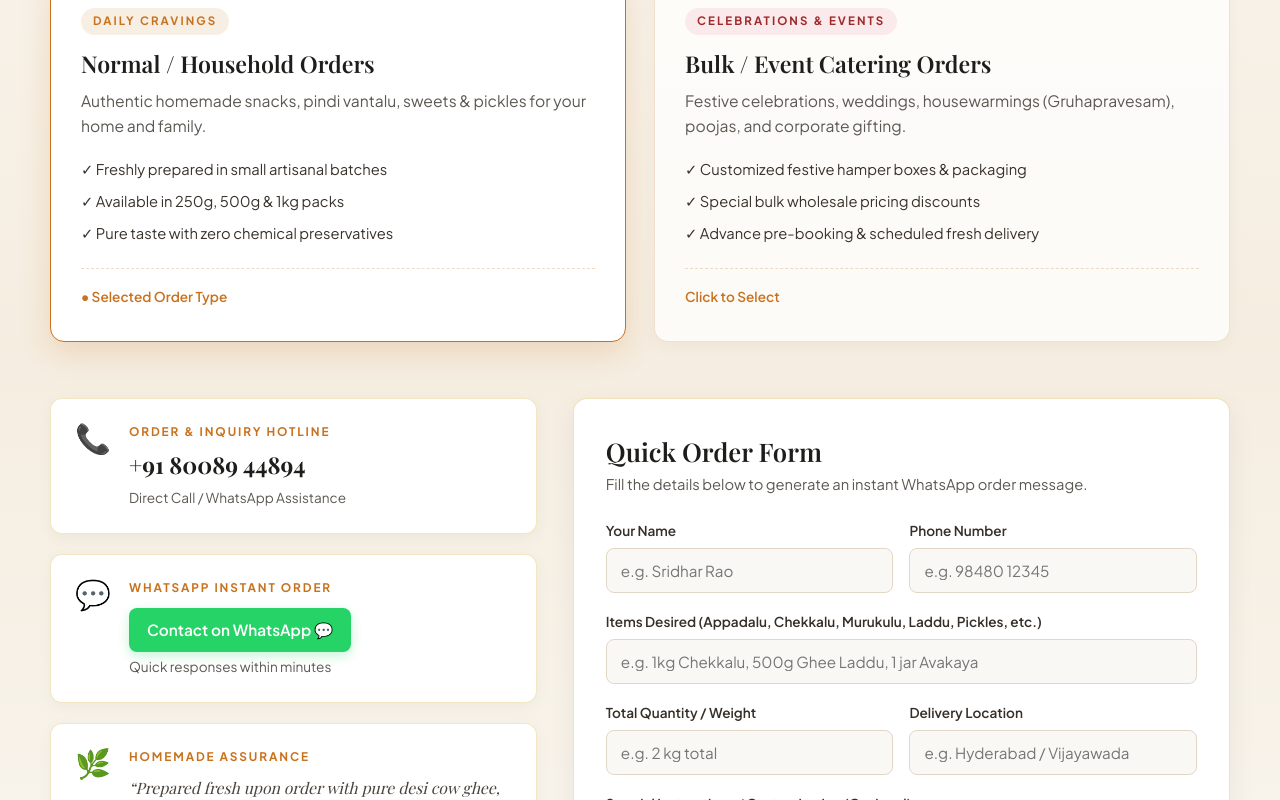
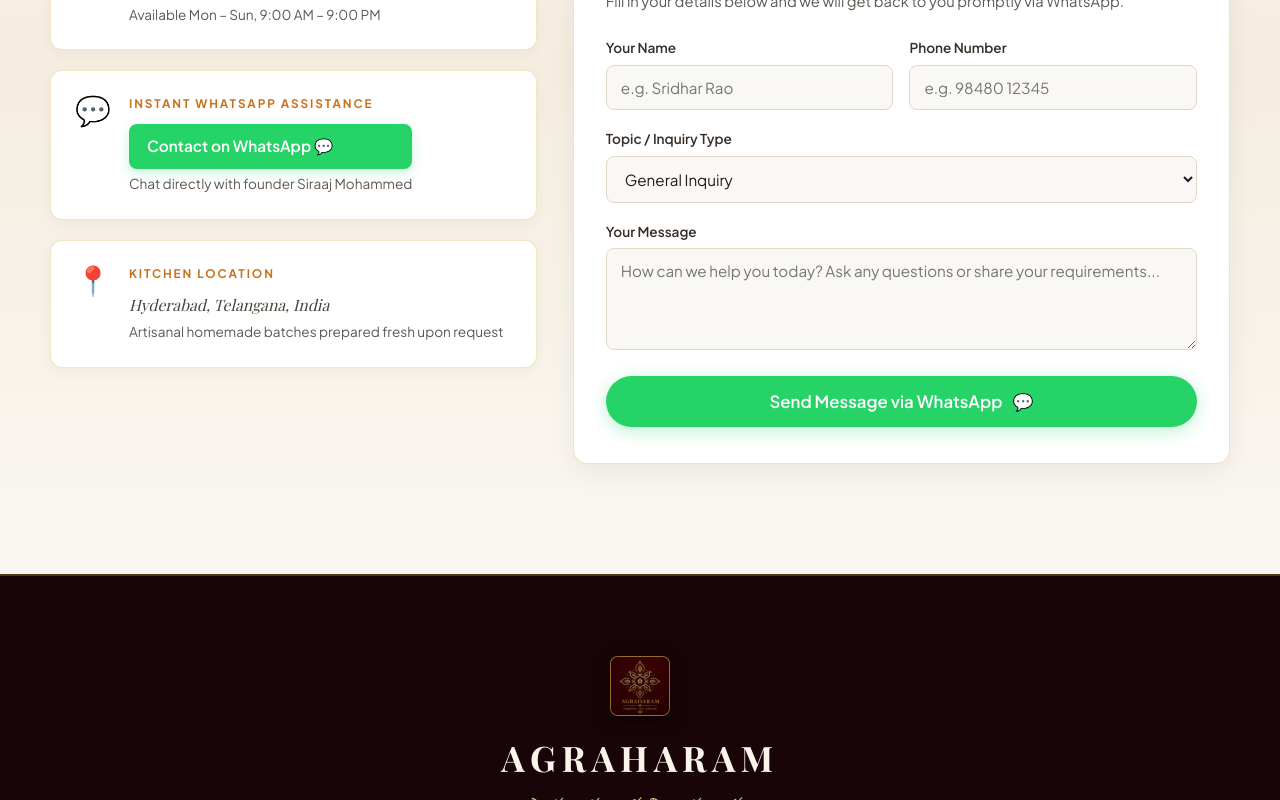
Before and after one commit to sakethverse-dev/agraharam, a React (Vite) app: page / in a window 1280 px wide. Shown: the part 6300-7100 px from the top of the page. Built offline with nearby package versions, Linux system fonts and the light colour scheme; a web font is replaced by a local one.

Commit message:
Refactor Contact section to focus purely on general inquiries and direct contact

```diff
--- a/src/components/Contact.jsx
+++ b/src/components/Contact.jsx
@@ -1,14 +1,11 @@
 import React, { useState } from 'react';
 
 function Contact({ phoneNumber = "+91 80089 44894" }) {
-  const [orderType, setOrderType] = useState('normal');
   const [formData, setFormData] = useState({
     name: '',
     phone: '',
-    items: '',
-    quantity: '',
-    eventDate: '',
-    notes: ''
+    subject: 'General Inquiry',
+    message: ''
   });
 
   const rawPhone = phoneNumber.replace(/[^0-9]/g, '');
@@ -20,20 +17,17 @@ function Contact({ phoneNumber = "+91 80089 44894" }) {
     });
   };
 
-  const handleWhatsAppSend = (e) => {
+  const handleSendMessage = (e) => {
     e.preventDefault();
-    const typeLabel = orderType === 'bulk' ? 'BULK / EVENT ORDER' : 'NORMAL / HOUSEHOLD ORDER';
-    const message = `🌿 *NEW ORDER INQUIRY - AGRAHARAM* 🌿\n\n` +
-      `*Order Type:* ${typeLabel}\n` +
-      `*Customer Name:* ${formData.name || 'Not specified'}\n` +
-      `*Contact Phone:* ${formData.phone || 'Not specified'}\n` +
-      `*Selected Items:* ${formData.items || 'All traditional snacks'}\n` +
-      `*Quantity / Pack Size:* ${formData.quantity || 'Standard'}\n` +
-      (orderType === 'bulk' && formData.eventDate ? `*Event / Requirement Date:* ${formData.eventDate}\n` : '') +
-      (formData.notes ? `*Special Notes:* ${formData.notes}\n` : '') +
-      `\n_Sent via AGRAHARAM Website_`;
+    const text =
+      `🌿 *GENERAL INQUIRY - AGRAHARAM* 🌿\n\n` +
+      `*Name:* ${formData.name || 'Not specified'}\n` +
+      `*Phone:* ${formData.phone || 'Not specified'}\n` +
+      `*Topic:* ${formData.subject}\n` +
+      `*Message:* ${formData.message || 'Hello, I have an inquiry regarding AGRAHARAM.'}\n\n` +
+      `_Sent via AGRAHARAM Website_`;
 
-    const url = `https://wa.me/${rawPhone || '918008944894'}?text=${encodeURIComponent(message)}`;
+    const url = `https://wa.me/${rawPhone || '918008944894'}?text=${encodeURIComponent(text)}`;
     window.open(url, '_blank');
   };
 
@@ -45,83 +39,35 @@ function Contact({ phoneNumber = "+91 80089 44894" }) {
           <div className="contact-ornament">
             <span className="contact-ornament-gem">❖</span>
           </div>
-          <span className="contact-subtitle">DIRECT ORDERING & INQUIRIES</span>
-          <h2 className="contact-title">We Gladly Accept Normal & Bulk Orders</h2>
+          <span className="contact-subtitle">GET IN TOUCH</span>
+          <h2 className="contact-title">Contact & Inquiries</h2>
           <p className="contact-description">
-            Handcrafted with pure desi cow ghee, wood-pressed oils, and zero preservatives.
-            Freshly prepared upon your order for your daily household cravings or grand festive celebrations.
+            Have questions about our traditional recipes, custom batch preparation, or need general assistance? Reach out to us directly through phone, WhatsApp, or the inquiry form below.
           </p>
         </div>
 
-        {/* Two Service Pillars: Normal vs Bulk Orders */}
-        <div className="order-pillars-grid">
-          {/* Normal Orders Card */}
-          <div
-            className={`order-pillar-card ${orderType === 'normal' ? 'active' : ''}`}
-            onClick={() => setOrderType('normal')}
-          >
-            <div className="pillar-badge">DAILY CRAVINGS</div>
-            <h3 className="pillar-title">Normal / Household Orders</h3>
-            <p className="pillar-desc">
-              Authentic homemade snacks, pindi vantalu, sweets & pickles for your home and family.
-            </p>
-            <ul className="pillar-highlights">
-              <li>✓ Freshly prepared in small artisanal batches</li>
-              <li>✓ Available in 250g, 500g & 1kg packs</li>
-              <li>✓ Pure taste with zero chemical preservatives</li>
-            </ul>
-            <div className="pillar-action">
-              <span className="pillar-select-tag">
-                {orderType === 'normal' ? '● Selected Order Type' : 'Click to Select'}
-              </span>
-            </div>
-          </div>
-
-          {/* Bulk Orders Card */}
-          <div
-            className={`order-pillar-card ${orderType === 'bulk' ? 'active' : ''}`}
-            onClick={() => setOrderType('bulk')}
-          >
-            <div className="pillar-badge bulk-badge">CELEBRATIONS & EVENTS</div>
-            <h3 className="pillar-title">Bulk / Event Catering Orders</h3>
-            <p className="pillar-desc">
-              Festive celebrations, weddings, housewarmings (Gruhapravesam), poojas, and corporate gifting.
-            </p>
-            <ul className="pillar-highlights">
-              <li>✓ Customized festive hamper boxes & packaging</li>
-              <li>✓ Special bulk wholesale pricing discounts</li>
-              <li>✓ Advance pre-booking & scheduled fresh delivery</li>
-            </ul>
-            <div className="pillar-action">
-              <span className="pillar-select-tag">
-                {orderType === 'bulk' ? '● Selected Order Type' : 'Click to Select'}
-              </span>
-            </div>
-          </div>
-        </div>
-
-        {/* Direct Contact Cards & Interactive Order Form */}
+        {/* Contact Layout */}
         <div className="contact-interaction-wrapper">
-          {/* Left Column: Direct Call & WhatsApp Info */}
+          {/* Left Column: Direct Contact Information */}
           <div className="contact-info-panel">
             <div className="contact-direct-card">
               <div className="direct-card-icon">📞</div>
               <div className="direct-card-body">
-                <span className="direct-card-label">ORDER & INQUIRY HOTLINE</span>
+                <span className="direct-card-label">DIRECT PHONE LINE</span>
                 <a href={`tel:${rawPhone || '918008944894'}`} className="direct-card-value">
                   {phoneNumber}
                 </a>
-                <span className="direct-card-sub">Direct Call / WhatsApp Assistance</span>
+                <span className="direct-card-sub">Available Mon – Sun, 9:00 AM – 9:00 PM</span>
               </div>
             </div>
 
             <div className="contact-direct-card">
               <div className="direct-card-icon">💬</div>
               <div className="direct-card-body">
-                <span className="direct-card-label">WHATSAPP INSTANT ORDER</span>
+                <span className="direct-card-label">INSTANT WHATSAPP ASSISTANCE</span>
                 <a
                   href={`https://wa.me/${rawPhone || '918008944894'}?text=${encodeURIComponent(
-                    'Hello AGRAHARAM, I would like to place an order!'
+                    'Hello AGRAHARAM, I have an inquiry.'
                   )}`}
                   target="_blank"
                   rel="noopener noreferrer"
@@ -129,39 +75,38 @@ function Contact({ phoneNumber = "+91 80089 44894" }) {
                 >
                   Contact on WhatsApp 💬
                 </a>
-                <span className="direct-card-sub">Quick responses within minutes</span>
+                <span className="direct-card-sub">Chat directly with founder Siraaj Mohammed</span>
               </div>
             </div>
 
             <div className="contact-direct-card">
-              <div className="direct-card-icon">🌿</div>
+              <div className="direct-card-icon">📍</div>
               <div className="direct-card-body">
-                <span className="direct-card-label">HOMEMADE ASSURANCE</span>
+                <span className="direct-card-label">KITCHEN LOCATION</span>
                 <p className="direct-card-text">
-                  “Prepared fresh upon order with pure desi cow ghee, wood-pressed oils, and traditional recipes.”
+                  Hyderabad, Telangana, India
                 </p>
+                <span className="direct-card-sub">Artisanal homemade batches prepared fresh upon request</span>
               </div>
             </div>
           </div>
 
-          {/* Right Column: Interactive Quick Order WhatsApp Form */}
+          {/* Right Column: General Inquiry Form */}
           <div className="contact-form-panel">
             <div className="form-header">
-              <h4 className="form-title">
-                {orderType === 'bulk' ? 'Bulk / Event Order Inquiry' : 'Quick Order Form'}
-              </h4>
+              <h4 className="form-title">Send Us a Message</h4>
               <p className="form-subtitle">
-                Fill the details below to generate an instant WhatsApp order message.
+                Fill in your details below and we will get back to you promptly via WhatsApp.
               </p>
             </div>
 
-            <form onSubmit={handleWhatsAppSend} className="quick-order-form">
+            <form onSubmit={handleSendMessage} className="quick-order-form">
               <div className="form-row">
                 <div className="form-group">
-                  <label htmlFor="name" className="form-label">Your Name</label>
+                  <label htmlFor="inquiry-name" className="form-label">Your Name</label>
                   <input
                     type="text"
-                    id="name"
+                    id="inquiry-name"
                     name="name"
                     value={formData.name}
                     onChange={handleChange}
@@ -171,10 +116,10 @@ function Contact({ phoneNumber = "+91 80089 44894" }) {
                   />
                 </div>
                 <div className="form-group">
-                  <label htmlFor="phone" className="form-label">Phone Number</label>
+                  <label htmlFor="inquiry-phone" className="form-label">Phone Number</label>
                   <input
                     type="tel"
-                    id="phone"
+                    id="inquiry-phone"
                     name="phone"
                     value={formData.phone}
                     onChange={handleChange}
@@ -186,76 +131,38 @@ function Contact({ phoneNumber = "+91 80089 44894" }) {
               </div>
 
               <div className="form-group">
-                <label htmlFor="items" className="form-label">
-                  Items Desired (Appadalu, Chekkalu, Murukulu, Laddu, Pickles, etc.)
-                </label>
-                <input
-                  type="text"
-                  id="items"
-                  name="items"
-                  value={formData.items}
+                <label htmlFor="inquiry-subject" className="form-label">Topic / Inquiry Type</label>
+                <select
+                  id="inquiry-subject"
+                  name="subject"
+                  value={formData.subject}
                   onChange={handleChange}
-                  placeholder="e.g. 1kg Chekkalu, 500g Ghee Laddu, 1 jar Avakaya"
                   className="form-input"
-                  required
-                />
-              </div>
-
-              <div className="form-row">
-                <div className="form-group">
-                  <label htmlFor="quantity" className="form-label">Total Quantity / Weight</label>
-                  <input
-                    type="text"
-                    id="quantity"
-                    name="quantity"
-                    value={formData.quantity}
-                    onChange={handleChange}
-                    placeholder={orderType === 'bulk' ? 'e.g. 15 kg / 50 hampers' : 'e.g. 2 kg total'}
-                    className="form-input"
-                  />
-                </div>
-                {orderType === 'bulk' ? (
-                  <div className="form-group">
-                    <label htmlFor="eventDate" className="form-label">Event / Required Date</label>
-                    <input
-                      type="date"
-                      id="eventDate"
-                      name="eventDate"
-                      value={formData.eventDate}
-                      onChange={handleChange}
-                      className="form-input"
-                    />
-                  </div>
-                ) : (
-                  <div className="form-group">
-                    <label htmlFor="deliveryCity" className="form-label">Delivery Location</label>
-                    <input
-                      type="text"
-                      id="deliveryCity"
-                      name="deliveryCity"
-                      placeholder="e.g. Hyderabad / Vijayawada"
-                      className="form-input"
-                    />
-                  </div>
-                )}
+                >
+                  <option value="General Inquiry">General Inquiry</option>
+                  <option value="Bulk & Event Catering Question">Bulk & Event Catering Question</option>
+                  <option value="Custom Taste / Packaging Request">Custom Taste / Packaging Request</option>
+                  <option value="Feedback & Suggestions">Feedback & Suggestions</option>
+                </select>
               </div>
 
               <div className="form-group">
-                <label htmlFor="notes" className="form-label">Special Instructions / Customization (Optional)</label>
+                <label htmlFor="inquiry-message" className="form-label">Your Message</label>
                 <textarea
-                  id="notes"
-                  name="notes"
-                  value={formData.notes}
+                  id="inquiry-message"
+                  name="message"
+                  value={formData.message}
                   onChange={handleChange}
-                  placeholder="Any spice preference, gift packaging, or delivery timing..."
+                  placeholder="How can we help you today? Ask any questions or share your requirements..."
                   className="form-textarea"
-                  rows="3"
+                  rows="4"
+                  required
                 ></textarea>
               </div>
 
               <button type="submit" className="form-submit-btn">
-                <span>Send Order via WhatsApp</span>
-                <span className="submit-btn-icon">📲</span>
+                <span>Send Message via WhatsApp</span>
+                <span className="submit-btn-icon">💬</span>
               </button>
             </form>
           </div>
--- a/src/components/Footer.jsx
+++ b/src/components/Footer.jsx
@@ -26,7 +26,7 @@ function Footer({ scrollToSection, phoneNumber = "+91 80089 44894" }) {
               <li><button type="button" onClick={() => scrollToSection('about', 'About')}>About Story</button></li>
               <li><button type="button" onClick={() => scrollToSection('menu', 'Menu')}>Our Delicacies</button></li>
               <li><button type="button" onClick={() => scrollToSection('order', 'Order')}>Order Online</button></li>
-              <li><button type="button" onClick={() => scrollToSection('contact', 'Contact')}>Normal & Bulk Orders</button></li>
+              <li><button type="button" onClick={() => scrollToSection('contact', 'Contact')}>Contact & Inquiries</button></li>
             </ul>
           </div>
 
```
